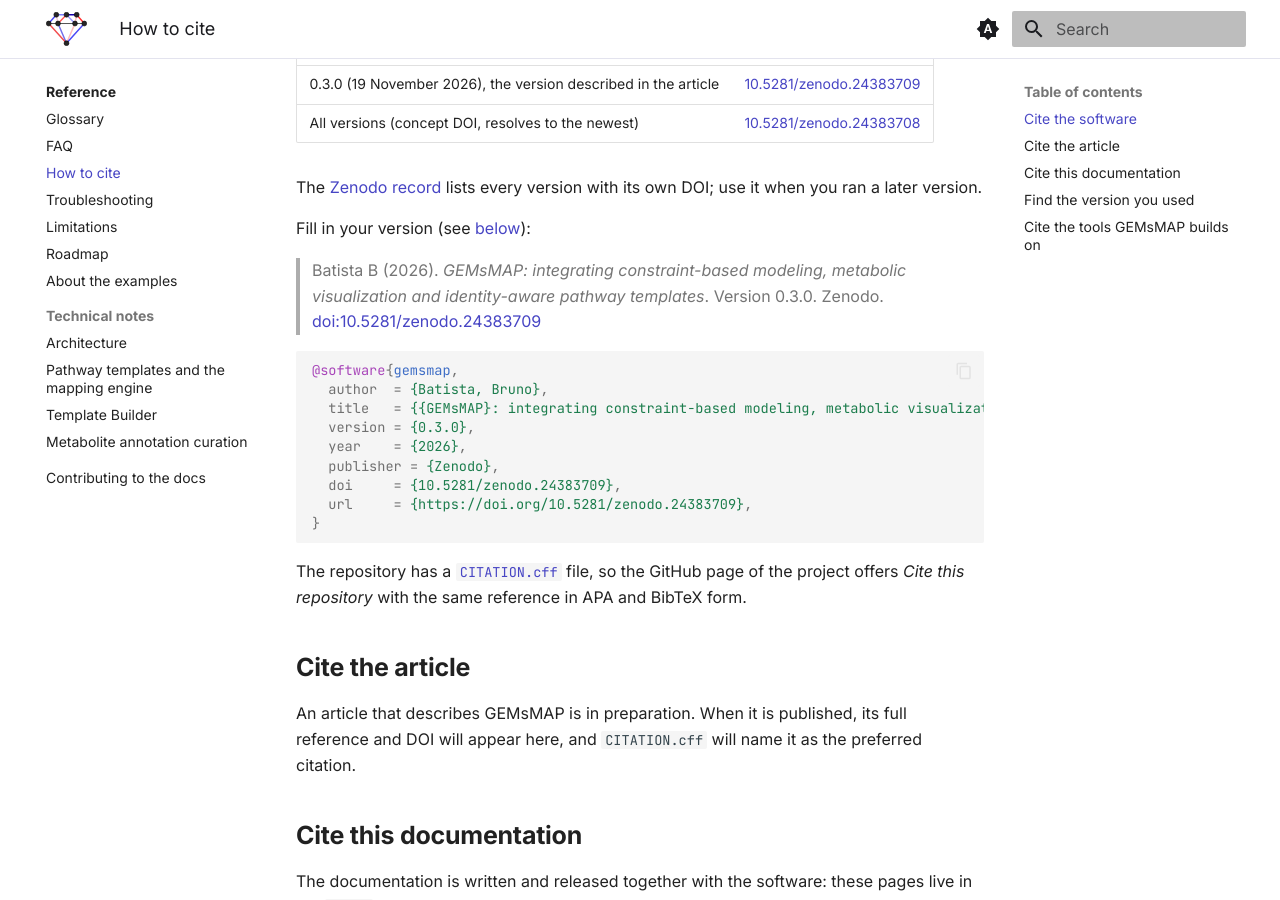
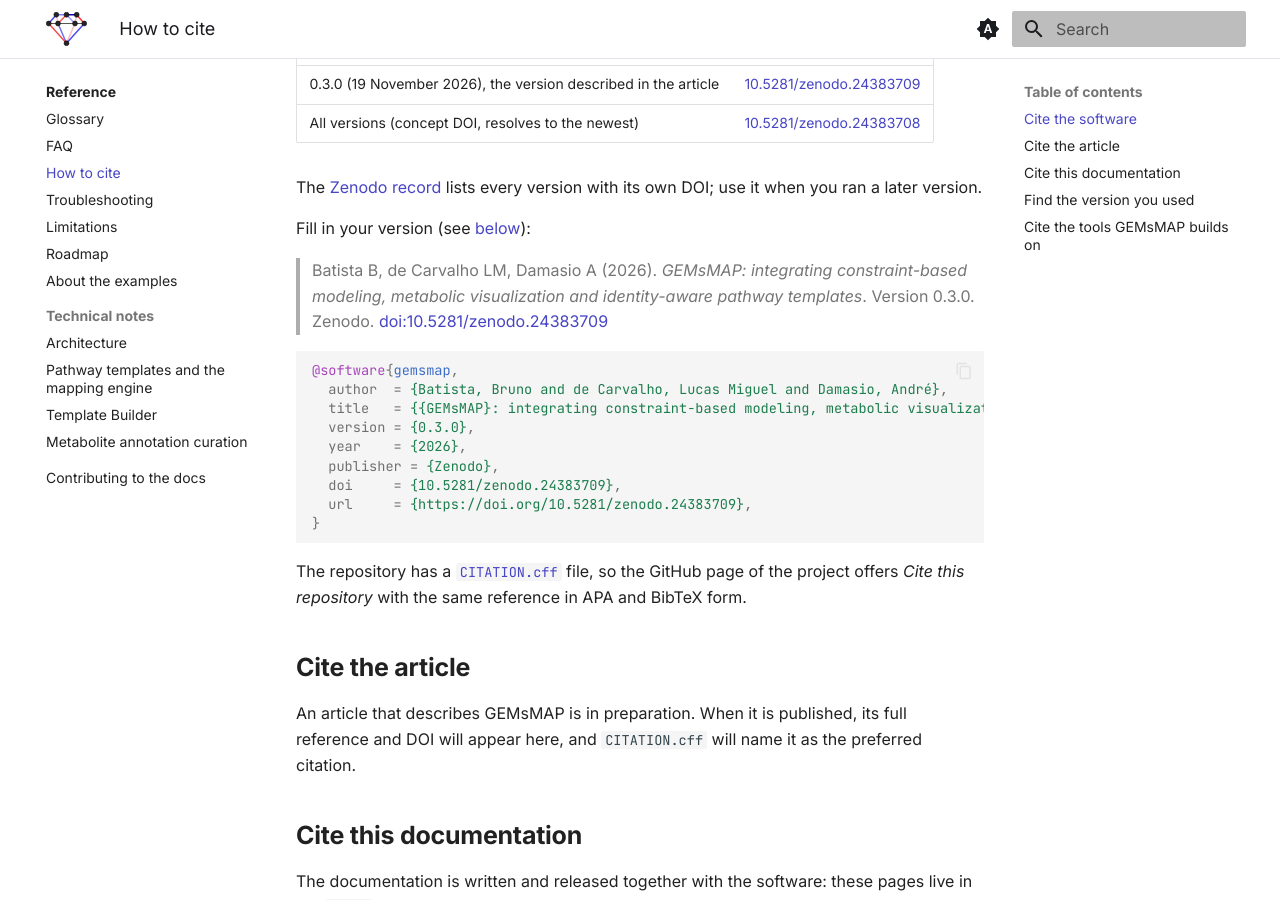
Before and after one commit to BatistaB/gemsmap, an MkDocs documentation site: the page built from docs/reference/how-to-cite.md, in a window 1280 px wide and 900 px high, scrolled down 904 px. Built offline with MkDocs 1.6.1 and Material for MkDocs 9.7.7, drawn with Linux system fonts in a browser that asks for light colours.

Commit message:
docs: co-authors in CITATION.cff and How to cite
Lucas Miguel de Carvalho (USF) and André Damasio (UNICAMP) with ORCIDs; affiliation for Bruno Batista (UNICAMP). Reference: Batista B, de Carvalho LM, Damasio A (2026). Validated with cffconvert.

Co-Authored-By: Claude Opus 5.5 <noreply@anthropic.com>

````diff
--- a/docs/reference/how-to-cite.md
+++ b/docs/reference/how-to-cite.md
@@ -25,11 +25,11 @@ The [Zenodo record](https://doi.org/10.5281/zenodo.24383708) lists every version
 
 Fill in your version (see [below](#find-the-version-you-used)):
 
-> Batista B (2026). *GEMsMAP: integrating constraint-based modeling, metabolic visualization and identity-aware pathway templates*. Version 0.3.0. Zenodo. [doi:10.5281/zenodo.24383709](https://doi.org/10.5281/zenodo.24383709)
+> Batista B, de Carvalho LM, Damasio A (2026). *GEMsMAP: integrating constraint-based modeling, metabolic visualization and identity-aware pathway templates*. Version 0.3.0. Zenodo. [doi:10.5281/zenodo.24383709](https://doi.org/10.5281/zenodo.24383709)
 
 ```bibtex
 @software{gemsmap,
-  author  = {Batista, Bruno},
+  author  = {Batista, Bruno and de Carvalho, Lucas Miguel and Damasio, André},
   title   = {{GEMsMAP}: integrating constraint-based modeling, metabolic visualization and identity-aware pathway templates},
   version = {0.3.0},
   year    = {2026},
````
Also changed, not shown: 1 other file.
